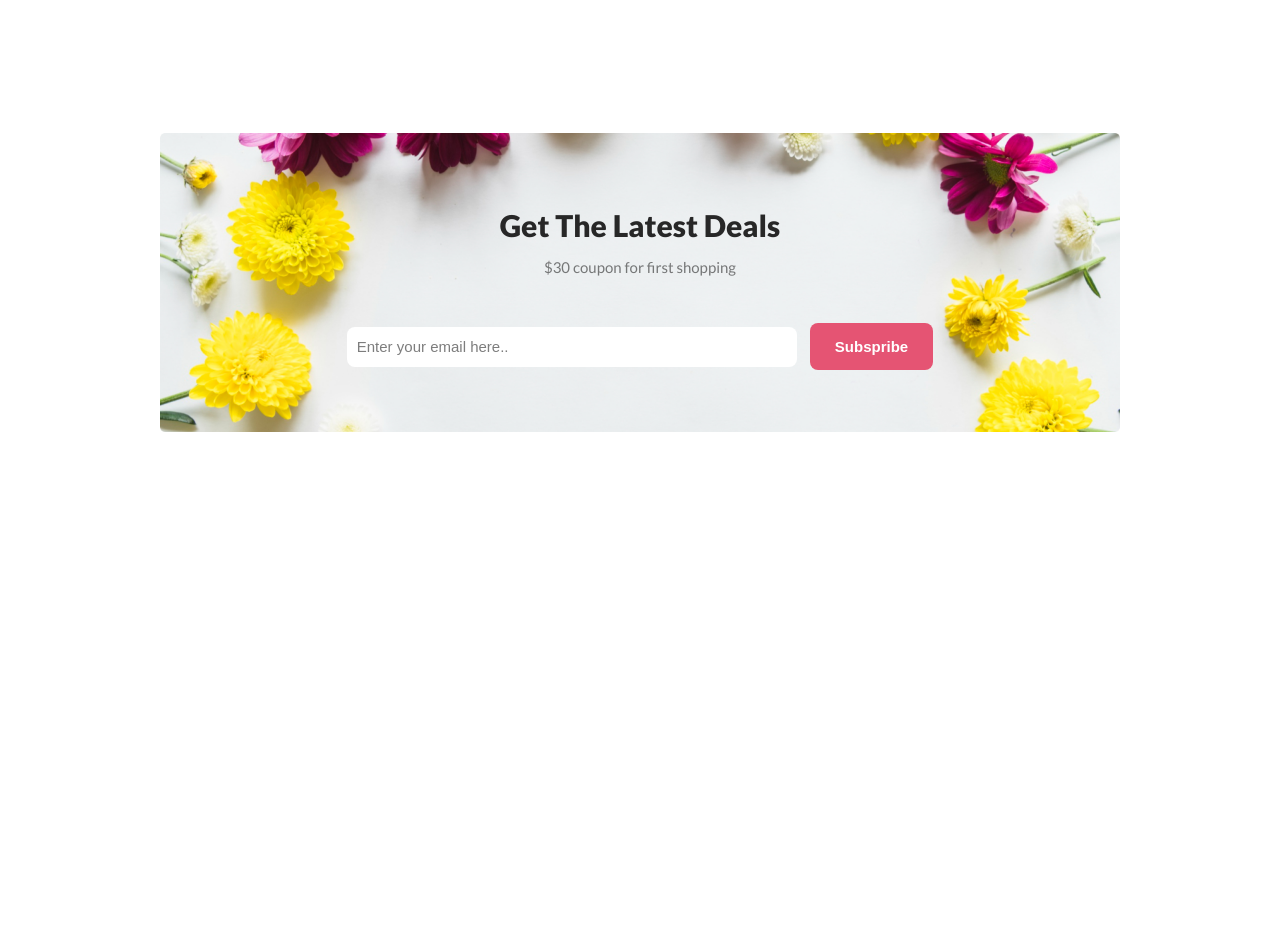
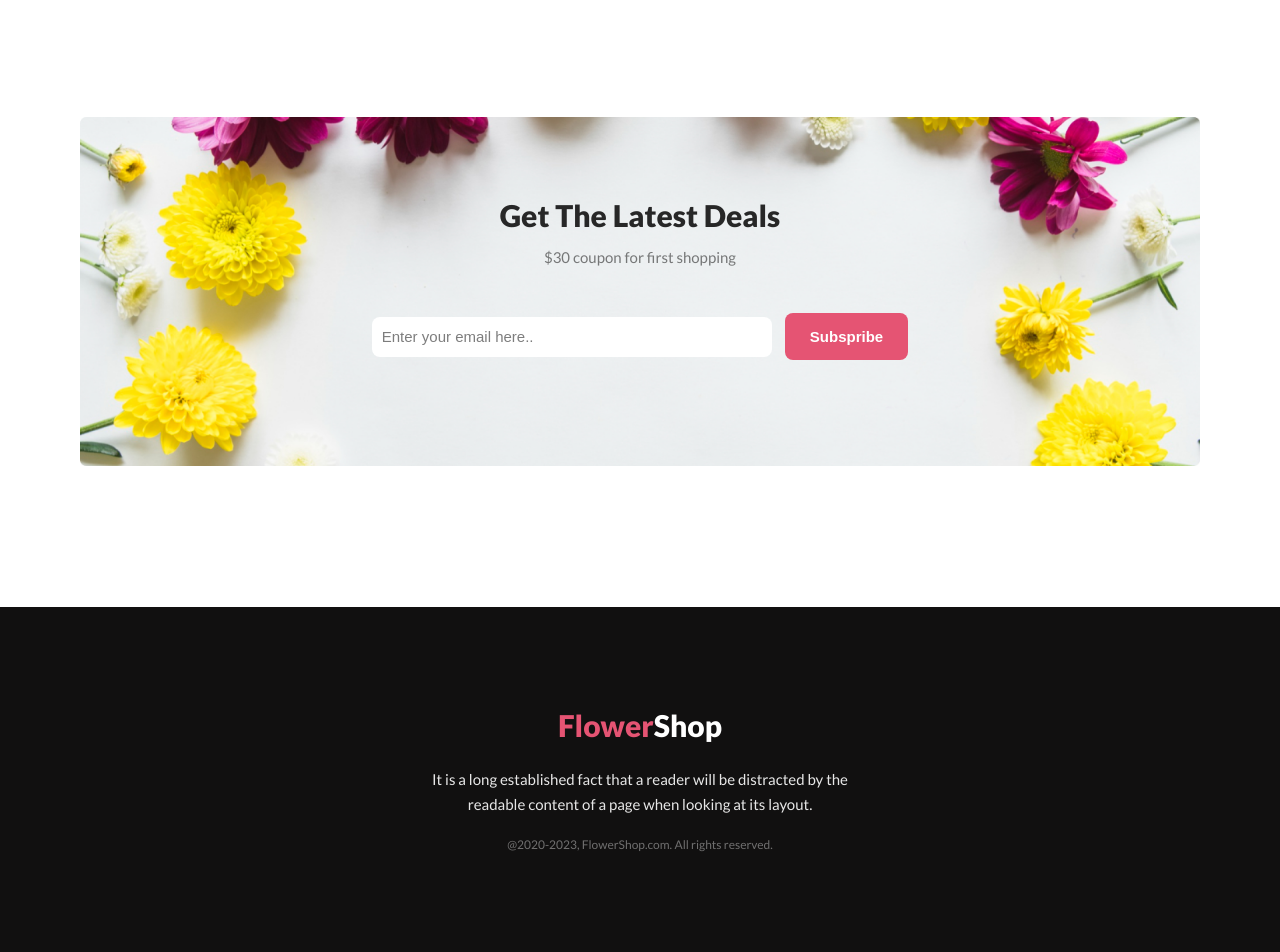
Before and after one commit to UmmaSumiya15/flower-shop-assignment, a plain HTML site: page index.html in a window 1280 px wide. Shown: the part 2324-3276 px from the top of the page. Before the commit the page ends 2891 px from the top, so only its background shows below. Drawn offline with Linux system fonts and the light colour scheme.

Commit message:
footer section is added

```diff
--- a/index.html
+++ b/index.html
@@ -72,8 +72,14 @@
         <button class="btn-primary">Subspribe</button>
       </div>
     </section>
+  </main>
 
-
-  </main>
+  <footer>
+    <div class="footer-container">
+      <h2 class="footer-title"> Flower<span>Shop</span></h2>
+      <p class="sec-description description footer-description">It is a long established fact that a reader will be distracted by the readable content of a page when looking at its layout.</p>
+      <h5 class="copyright">@2020-2023, FlowerShop.com. All rights reserved. </h5>
+    </div>
+  </footer>
 </body>
 </html>
--- a/style.css
+++ b/style.css
@@ -128,7 +128,6 @@ padding: 0;
 }
 .deal-title{
   color: #272727;
-font-family: Lato;
 font-size: 30px;
 font-weight: 800;
 }
@@ -158,21 +157,26 @@ span{
 .subscribe-banner{
   background-image: url(Rectangle\ 9.png);
   background-size: contain;
-  margin: 0px 160px;
+  margin: 0px 80px;
   background-repeat: no-repeat;
-  background-position: center;
+  /* background-position: center; */
+
 
 }
 .banner-content{
   display: block;
   text-align: center;
-  padding: 100px 300px 0;
+
+
+
 }
 .banner-title{
   color: #272727;
 font-size: 30px;
 font-weight: 800;
-margin-top: 110px;
+margin-top: 150px;
+padding: 80px 0 0;
+margin: 120px 0 0;
 
 }
 #banner-description{
@@ -181,7 +185,7 @@ margin-top: 110px;
 .banner-form input{
   margin: 40px 10px 100px 0;
   height: 40px;
-  width: 450px;
+  width: 400px;
   border: 0;
   border-radius: 8px;
   background: #FFF;
@@ -189,7 +193,7 @@ margin-top: 110px;
 }
 .banner-form{
   text-align: center;
-  padding-bottom: 100px;
+  padding-bottom: 150px;
 }
 ::placeholder{
   color: rgba(39, 39, 39, 0.60);
@@ -197,3 +201,29 @@ font-size: 15px;
 font-weight: 400;
 padding: 10px;
 }
+footer{
+  background: #111010;
+  margin: 0 ;
+  padding: 0;
+  text-align: center;
+
+}
+.footer-title{
+  color: #E55473;
+  font-size: 30px;
+  font-weight: 800;
+  padding-top: 100px;
+}
+.footer-title span{
+  color: white;
+}
+.footer-description{
+  color: rgba(255, 255, 255, 0.90);
+}
+.copyright{
+  color: rgba(255, 255, 255, 0.40);
+  text-align: center;
+  font-size: 12px;
+  font-weight: 400;
+  padding-bottom: 100px;
+}
```
